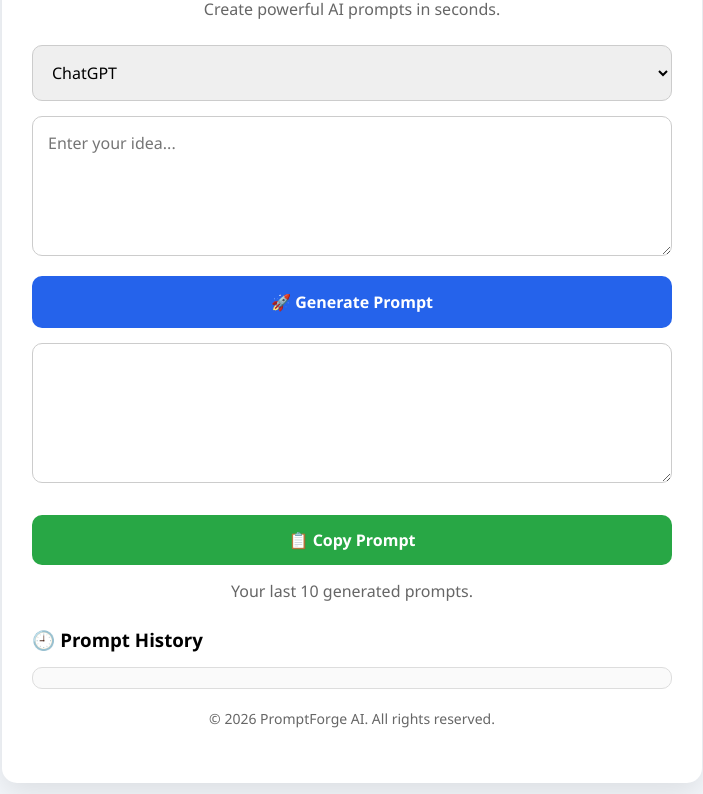
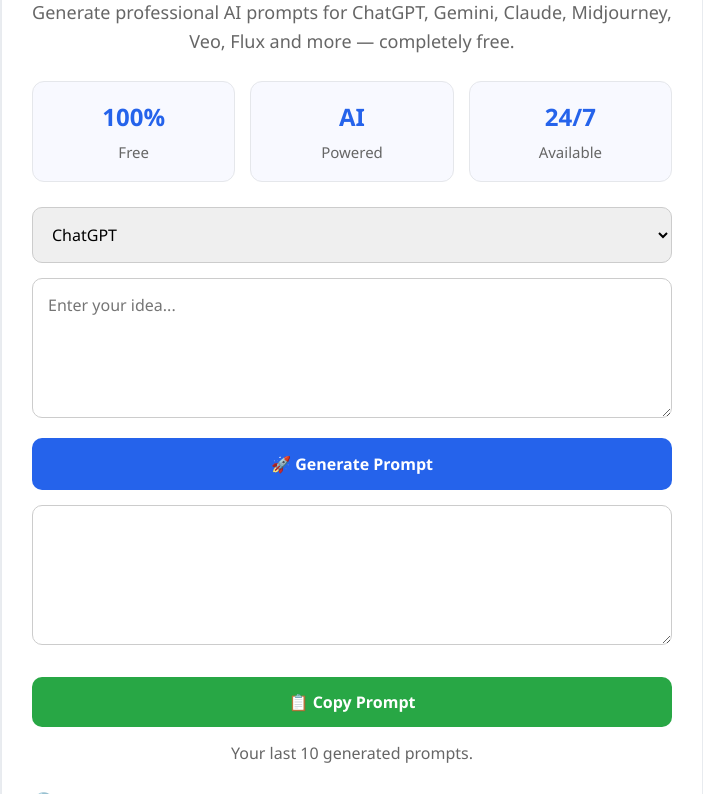
Before and after one commit to umarmayjan786-crypto/promptforge-ai, a website: page index.html in a window 1280 px wide. Shown: the part 105-899 px from the top of the page, without its empty margins (288-991 px from the left). Drawn offline with Linux system fonts and the light colour scheme.

Commit message:
Added professional hero section

```diff
--- a/index.html
+++ b/index.html
@@ -14,9 +14,30 @@
 
     <div class="container">
 
-        <h1>PromptForge AI</h1>
+        <h1>🚀 PromptForge AI</h1>
 
-        <p>Create powerful AI prompts in seconds.</p>
+<p class="subtitle">
+Generate professional AI prompts for ChatGPT, Gemini, Claude, Midjourney, Veo, Flux and more — completely free.
+</p>
+
+<div class="stats">
+
+    <div class="card">
+        <h2>100%</h2>
+        <span>Free</span>
+    </div>
+
+    <div class="card">
+        <h2>AI</h2>
+        <span>Powered</span>
+    </div>
+
+    <div class="card">
+        <h2>24/7</h2>
+        <span>Available</span>
+    </div>
+
+</div>
 
         <select id="platform">
             <option>ChatGPT</option>
--- a/style.css
+++ b/style.css
@@ -135,3 +135,41 @@
     border-color:#2563eb;
     box-shadow:0 0 8px rgba(37,99,235,.3);
 }
+.subtitle{
+    text-align:center;
+    font-size:18px;
+    color:#666;
+    margin-bottom:25px;
+    line-height:1.6;
+}
+
+.stats{
+    display:flex;
+    gap:15px;
+    margin-bottom:25px;
+}
+
+.card{
+    flex:1;
+    background:#f8f9ff;
+    padding:18px;
+    text-align:center;
+    border-radius:12px;
+    border:1px solid #e5e7eb;
+    transition:.3s;
+}
+
+.card:hover{
+    transform:translateY(-4px);
+    box-shadow:0 8px 20px rgba(0,0,0,.08);
+}
+
+.card h2{
+    color:#2563eb;
+    margin-bottom:8px;
+}
+
+.card span{
+    color:#666;
+    font-size:15px;
+}
```
